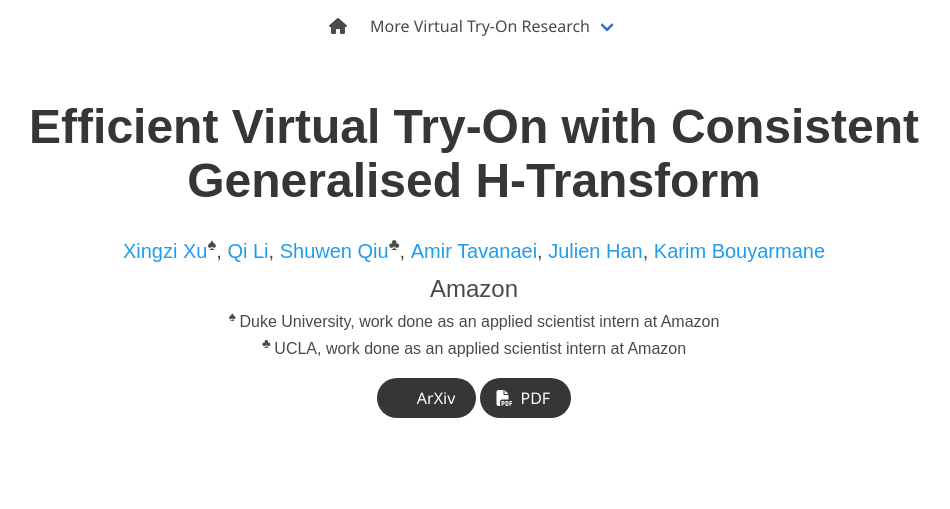
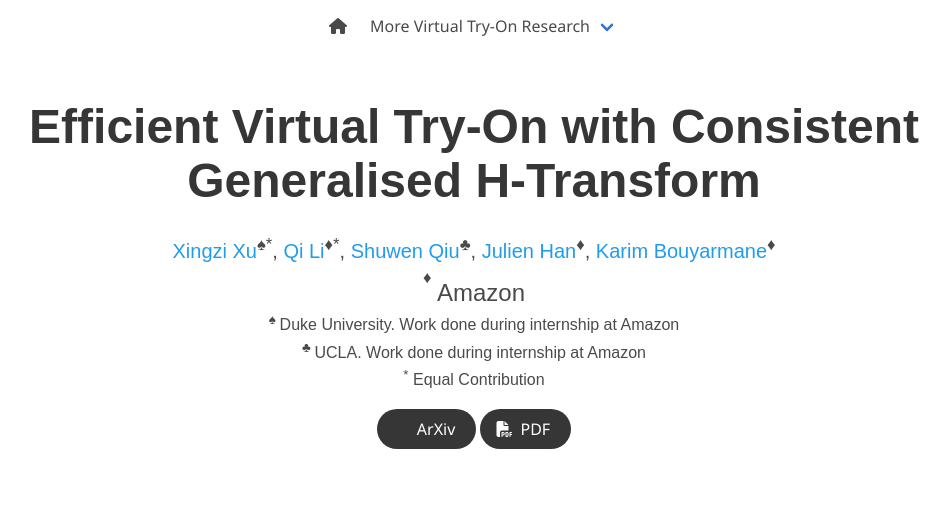
Before and after one commit to deft-vton/deft-vton.github.io, a plain HTML site: page index.html in a window 1280 px wide. Shown: the top 509 px of the page, without its empty margins (166-1116 px from the left). Drawn offline with nearby package versions, Linux system fonts and the light colour scheme; some icons are missing; a web font is replaced by a local one.

Commit message:
Modify author list

```diff
--- a/index.html
+++ b/index.html
@@ -81,31 +81,31 @@
           <h1 class="title is-1 publication-title">Efficient Virtual Try-On with Consistent Generalised H-Transform</h1>
           <div class="is-size-5 publication-authors">
             <span class="author-block">
-              <a href="https://www.linkedin.com/in/xingzi-xu-7b584016a">Xingzi Xu</a><sup><span>&#9824;</span></sup>,</span>
+              <a href="https://www.linkedin.com/in/xingzi-xu-7b584016a">Xingzi Xu</a><sup><span>&#9824;*</span></sup>,</span>
               <span class="author-block">
-                <a href="https://www.linkedin.com/in/qi-li-5575a65b">Qi Li</a>,</span>
+                <a href="https://www.linkedin.com/in/qi-li-5575a65b">Qi Li</a><sup><span>&#9830;*</span></sup>,</span>
             <span class="author-block">
               <a href="https://www.linkedin.com/in/shuwen-qiu-420321202">Shuwen Qiu</a><sup><span>&#9827;</span></sup></span>,<!--br-->
             <span class="author-block">
-              <a href="https://www.amazon.science/author/amir-tavanaei">Amir Tavanaei</a>,
+              <a href="https://www.linkedin.com/in/mh1795">Julien Han</a><sup><span>&#9830;</span></sup>,
             </span>
             <span class="author-block">
-              <a href="https://www.linkedin.com/in/mh1795">Julien Han</a>,
-            </span>
-            <span class="author-block">
-              <a href="https://www.amazon.science/author/karim-bouyarmane">Karim Bouyarmane</a>
+              <a href="https://www.amazon.science/author/karim-bouyarmane">Karim Bouyarmane</a><sup><span>&#9830;</span></sup>
             </span>
           </div>
 
           <div class="is-size-4 publication-authors">
-            <span class="author-block new-line"><sup></sup>Amazon</span><br>
+            <span class="author-block new-line"><sup><sup><span>&#9830;</span></sup> </sup>Amazon</span><br>
           </div>
 
           <div class="is-size-6 publication-authors">
-            <span class="author-block new-line"><sup><span>&#9824;</span> </sup>Duke University, work done as an applied scientist intern at Amazon</span><br>
+            <span class="author-block new-line"><sup><span>&#9824;</span> </sup>Duke University. Work done during internship at Amazon</span><br>
           </div>
           <div class="is-size-6 publication-authors">
-            <span class="author-block new-line"><sup><span>&#9827;</span> </sup>UCLA, work done as an applied scientist intern at Amazon</span><br>
+            <span class="author-block new-line"><sup><span>&#9827;</span> </sup>UCLA. Work done during internship at Amazon</span><br>
+          </div>
+          <div class="is-size-6 publication-authors">
+            <span class="author-block new-line"><sup>*</sup> Equal Contribution</span><br>
           </div>
 
           <div class="column has-text-centered">
@@ -218,11 +218,10 @@
     <h2 class="title">BibTeX</h2>
     <p>If you find our work useful, please cite our paper:</p>
     <pre><code>@misc{DEFT-VTON,
-      author = {Xingzi Xu, Qi Li, Shuwen Qiu, Amir Tavanaei, Julien Han, Karim Bouyarmane},
+      author = {Xingzi Xu, Qi Li, Shuwen Qiu, Julien Han, Karim Bouyarmane},
       title = {Efficient Virtual Try-On with Consistent Generalised H-Transform},
       publisher = {ArXiv},
-      year = {2024},
-      primaryClass={cs.CL}
+      year = {2024}
 }</code></pre>
   </div>
 </section>
```
